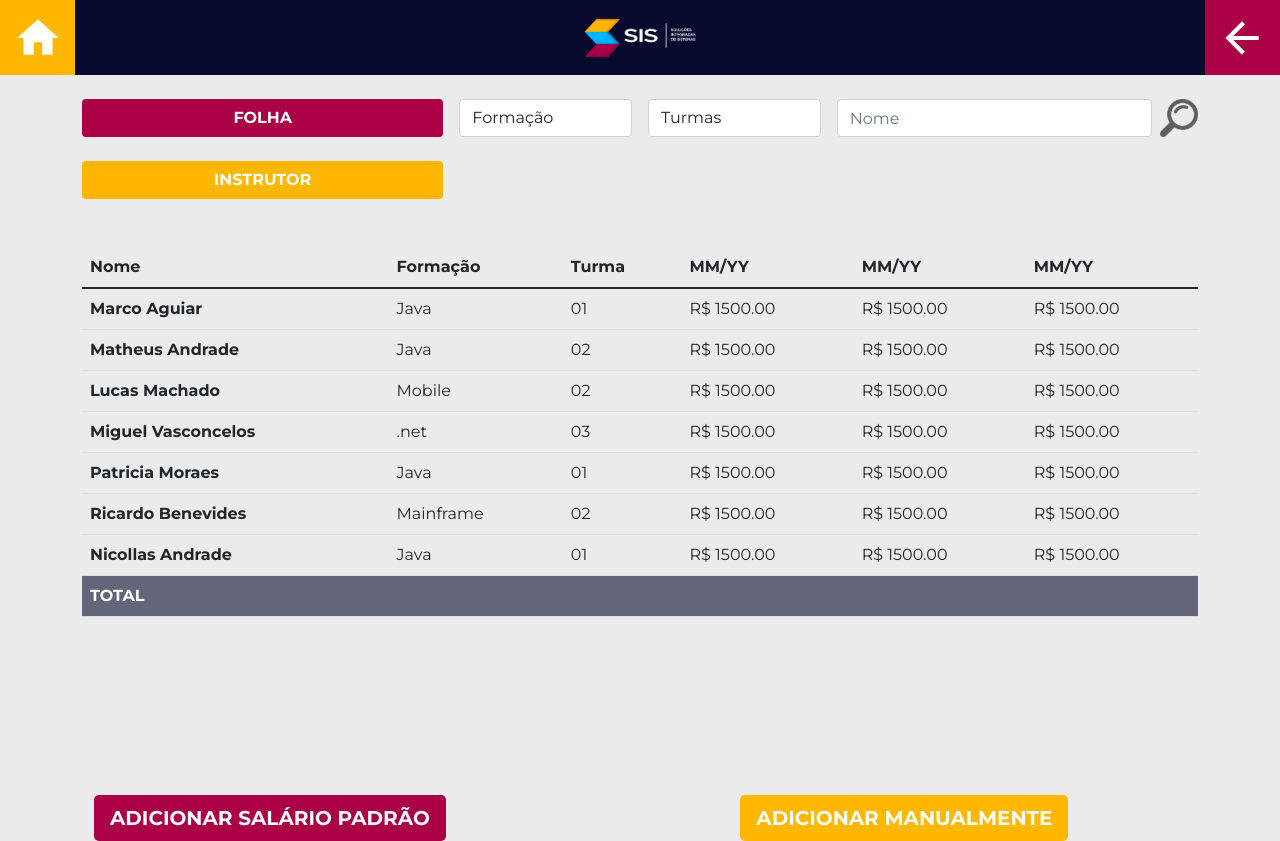
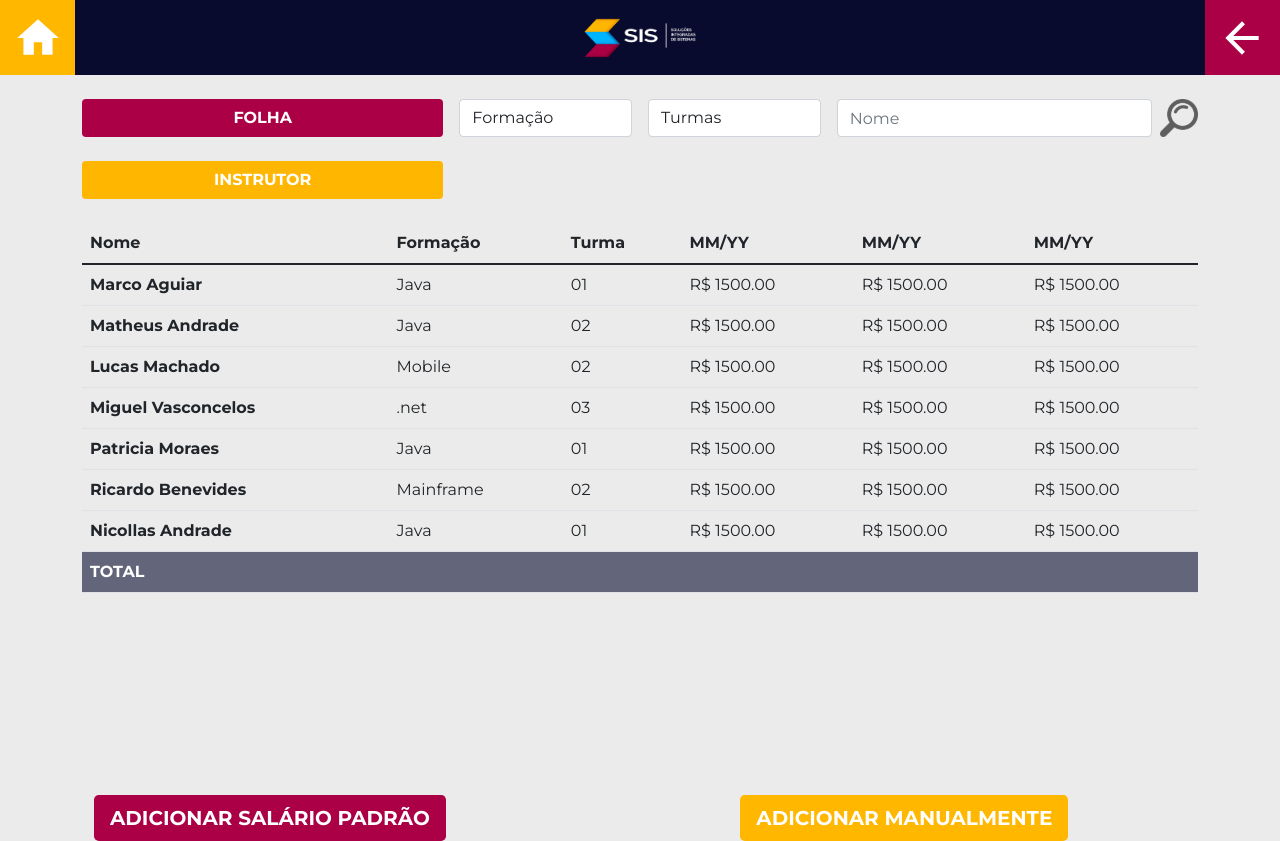
Before and after one commit to GustavoJulianosis/telas-vue-grupo2, a Vue app: page / in a window 1280 px wide. Built offline with nearby package versions, Linux system fonts and the light colour scheme.

Commit message:
Finalização das telas e implementação do Vue.Js

```diff
--- a/src/views/investimento-folha/App.vue
+++ b/src/views/investimento-folha/App.vue
@@ -79,8 +79,8 @@
           RECARREGAR LISTA
         </button>
       </div>
-      <div class="table-wrapper-scroll-y my-custom-scrollbar">
-        <table class="table table-stripped mt-4 tabela">
+      <div class="table-wrapper-scroll-y my-custom-scrollbar tabela">
+        <table class="table table-stripped tabela">
           <thead>
             <tr>
               <th>Nome</th>
@@ -617,8 +617,9 @@ body {
   justify-content: center;
   text-align: center;
   position: relative;
-  margin-top: 100px;
+  margin-top: 220px;
   margin-bottom: 200px;
+
 }
 
 .recarregar {
```
